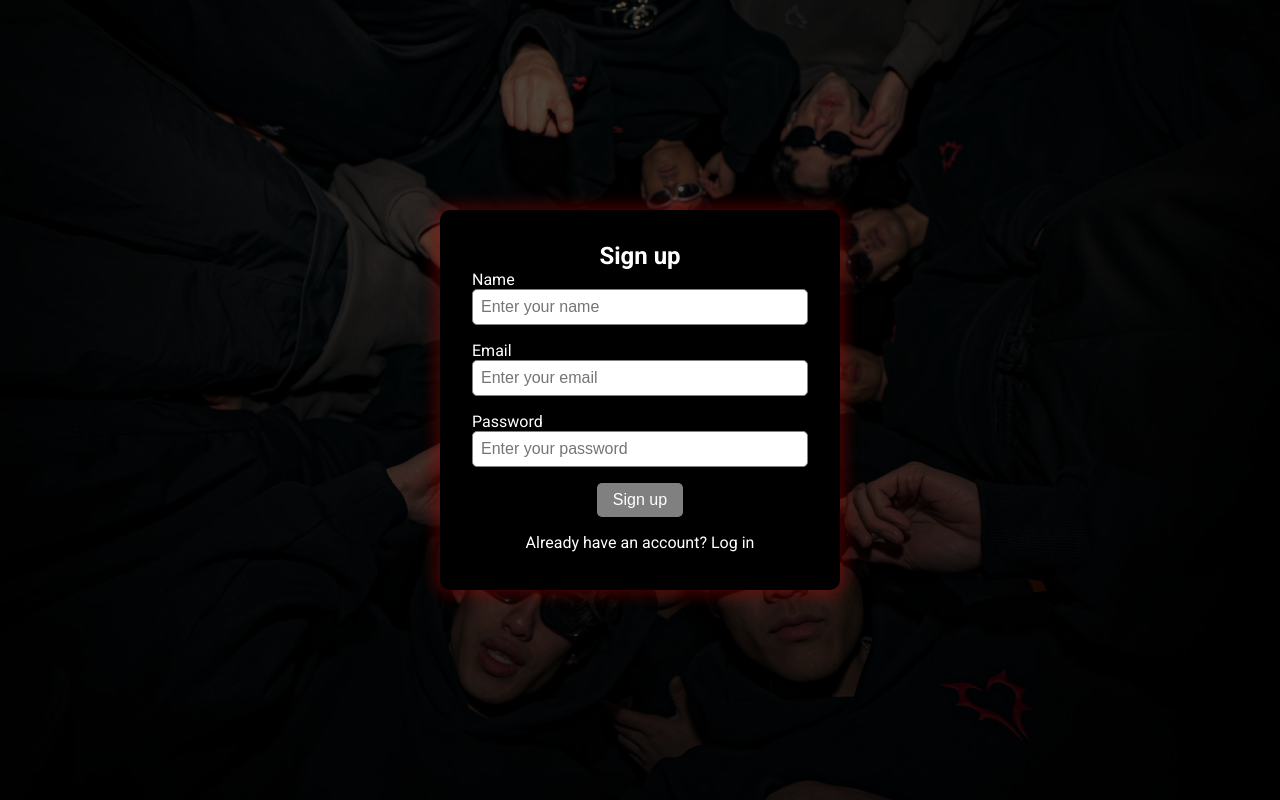
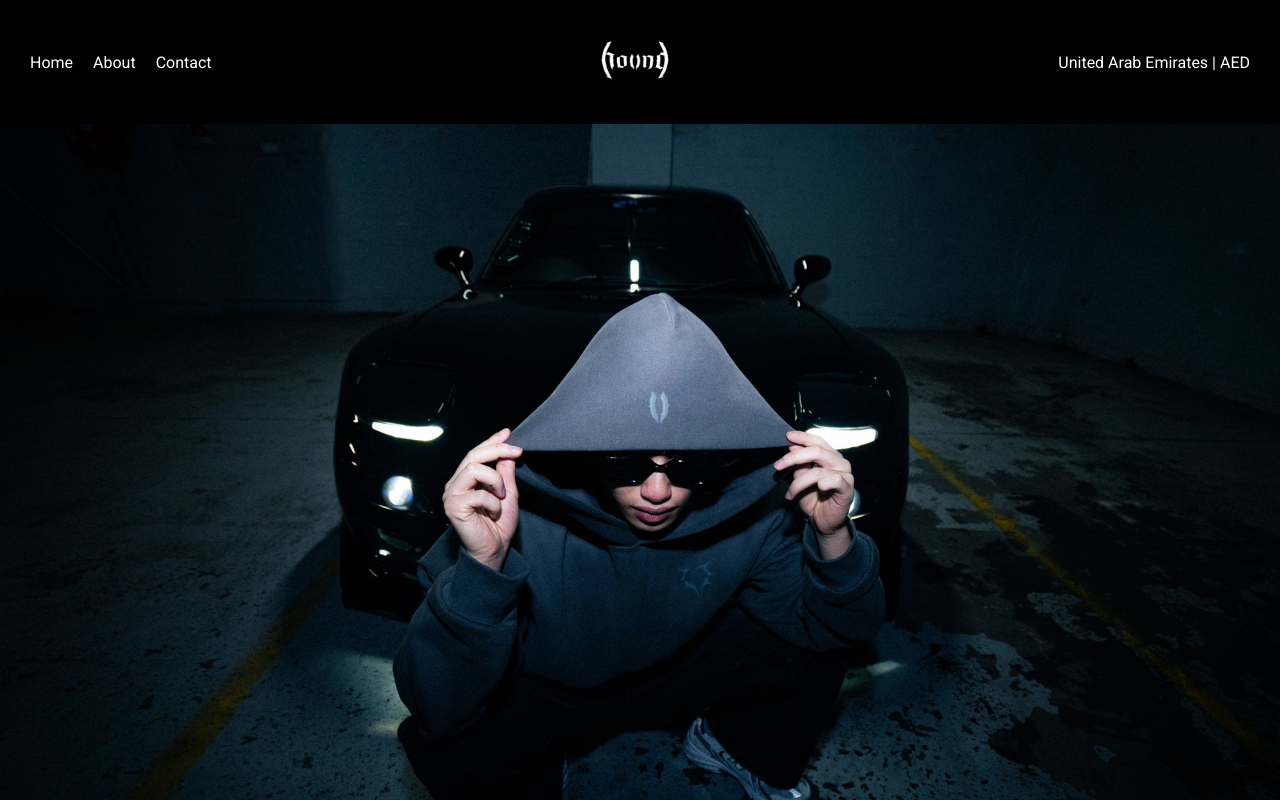
Before and after one commit to MohamedElMustafa123/Web-Dev-2-Task2, a React (Vite) app in the folder store-front-hound/: page / in a window 1280 px wide. Shown: the top 800 px of the page. Built offline with nearby package versions, Linux system fonts and the light colour scheme.

Commit message:
minor routing change

```diff
--- a/store-front-hound/src/App.jsx
+++ b/store-front-hound/src/App.jsx
@@ -14,13 +14,13 @@ function App() {
       <Routes>
 
         {/*Route for signup page */}
-        <Route path='/' element={<Signup/>}></Route>
+        <Route path='/register' element={<Signup/>}></Route>
 
         {/*Route for login page */}
         <Route path='/login' element={<Login/>}></Route>
 
         {/*Route for home page */}
-        <Route path='/home' element ={
+        <Route path='/' element ={
           <>
             <Header/> {/*Header component */}
             <Main/>{/*Main component */}
```
